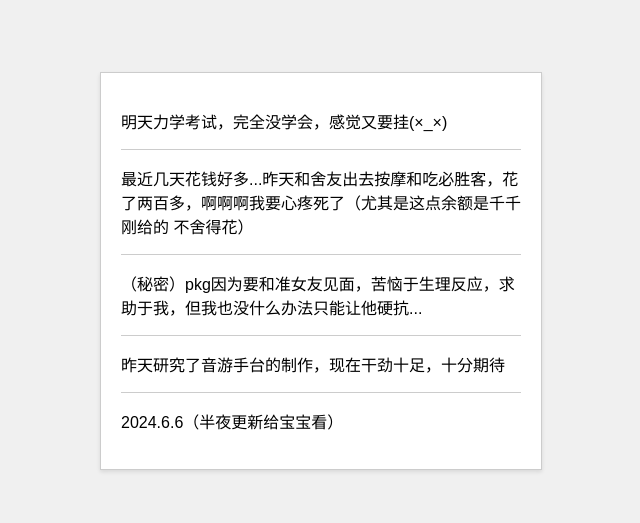
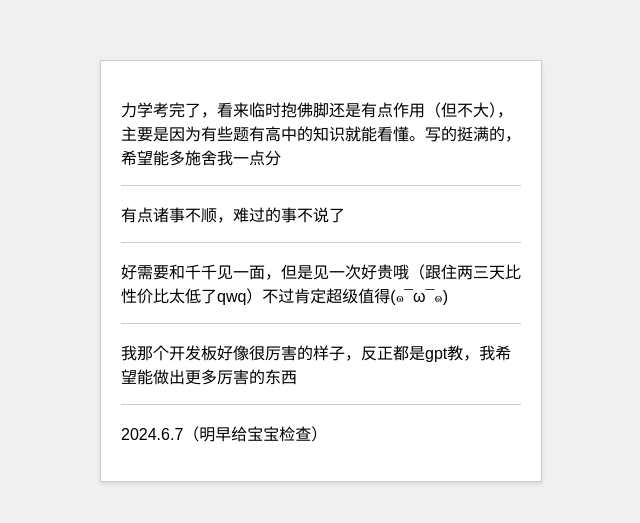
Before and after one commit to SixGod250ml/msg.hbhz.asia, a plain HTML site: page index.html in a window 1280 px wide. Shown: the part 129-652 px from the top of the page, without its empty margins (319-959 px from the left). Drawn offline with Linux system fonts and the light colour scheme.

Commit message:
Update index.html

```diff
--- a/index.html
+++ b/index.html
@@ -33,15 +33,15 @@
 </head>
 <body>
   <div class="note">
-    <p>明天力学考试，完全没学会，感觉又要挂(×_×)</p>
+    <p>力学考完了，看来临时抱佛脚还是有点作用（但不大），主要是因为有些题有高中的知识就能看懂。写的挺满的，希望能多施舍我一点分</p>
     <div class="line"></div>
-    <p>最近几天花钱好多...昨天和舍友出去按摩和吃必胜客，花了两百多，啊啊啊我要心疼死了（尤其是这点余额是千千刚给的 不舍得花）</p>
+    <p>有点诸事不顺，难过的事不说了</p>
     <div class="line"></div>
-    <p>（秘密）pkg因为要和准女友见面，苦恼于生理反应，求助于我，但我也没什么办法只能让他硬抗...</p>
+    <p>好需要和千千见一面，但是见一次好贵哦（跟住两三天比性价比太低了qwq）不过肯定超级值得(๑¯ω¯๑)</p>
     <div class="line"></div>
-    <p>昨天研究了音游手台的制作，现在干劲十足，十分期待</p>
+    <p>我那个开发板好像很厉害的样子，反正都是gpt教，我希望能做出更多厉害的东西</p>
     <div class="line"></div>
-    <p>2024.6.6（半夜更新给宝宝看）</p>
+    <p>2024.6.7（明早给宝宝检查）</p>
   </div>
 </body>
 </html>
```
